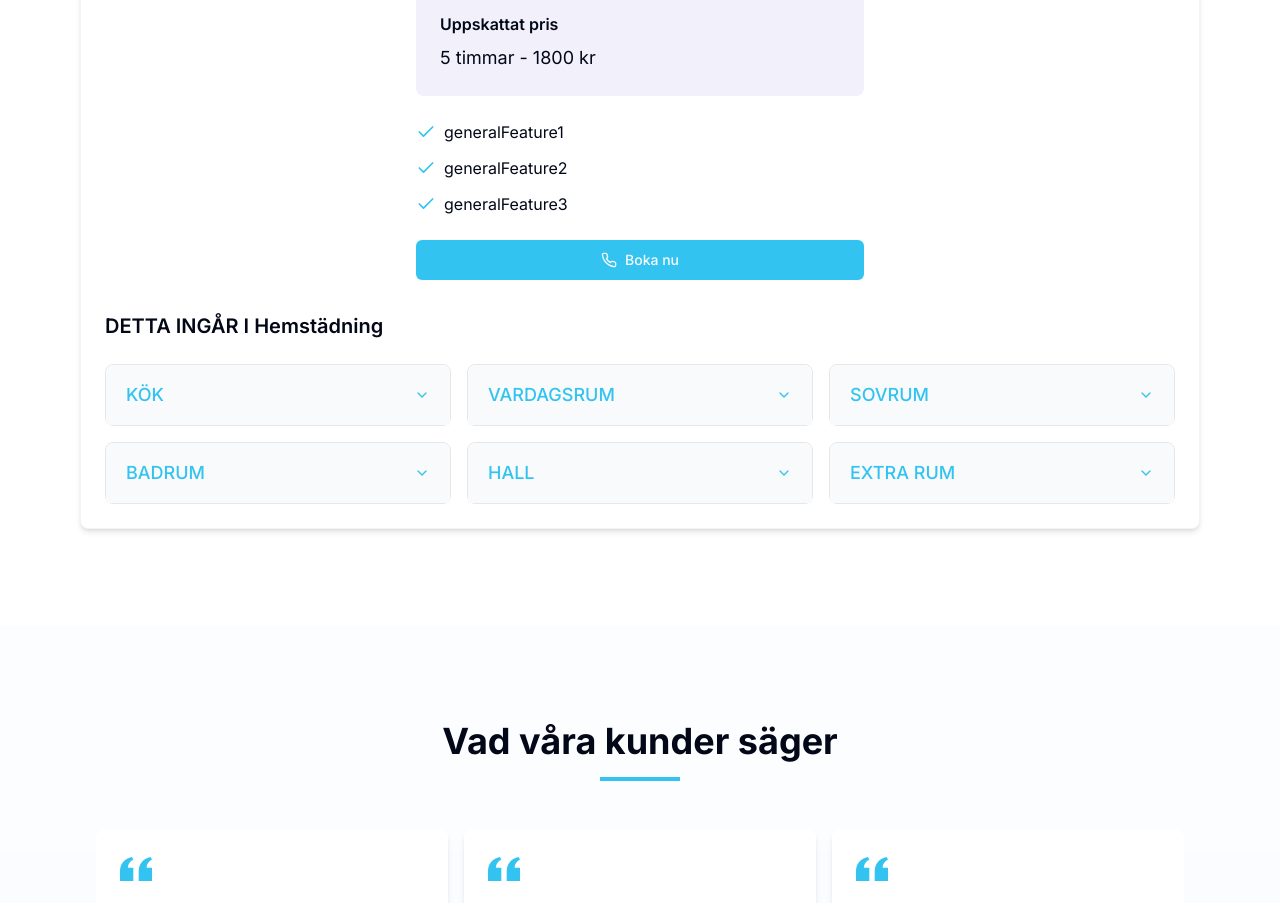
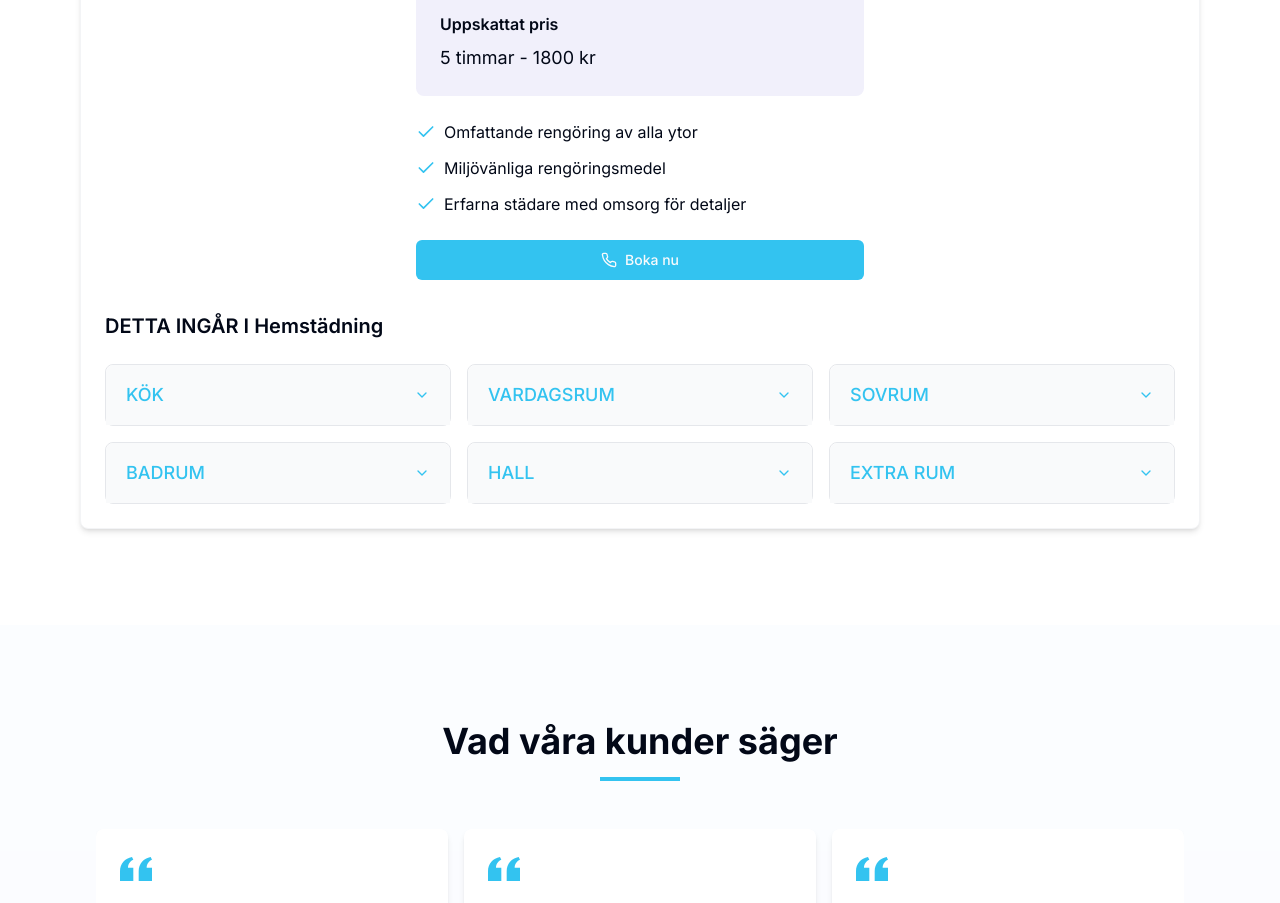
Before and after one commit to elbehiry/shr, a React (Vite) app: page / in a window 1280 px wide. Shown: the part 2960-3863 px from the top of the page. Built offline with nearby package versions, Linux system fonts and the light colour scheme.

Commit message:
Fix: Incorrect translation keys
Fixes incorrect translation keys for general and moving cleaning features.

```diff
--- a/src/components/LanguageSwitcher.tsx
+++ b/src/components/LanguageSwitcher.tsx
@@ -1,4 +1,3 @@
-
 import React, { createContext, useContext, useState, ReactNode } from 'react';
 import { Button } from '@/components/ui/button';
 import { Languages } from 'lucide-react';
@@ -152,6 +151,15 @@ const translations: Record<string, Record<string, string>> = {
     scrubberUseDesc: 'Användning av en skurmaskin för mycket smutsiga golv ingår inte i priset och debiteras extra om det behövs.',
     looseItemsRemoval: 'Borttagning av lösa föremål',
     looseItemsRemovalDesc: 'Borttagning av lösa föremål som ska kastas ingår INTE i priset och debiteras extra per timme.',
+
+    // Features for the different cleaning services
+    generalFeature1: 'Omfattande rengöring av alla ytor',
+    generalFeature2: 'Miljövänliga rengöringsmedel',
+    generalFeature3: 'Erfarna städare med omsorg för detaljer',
+
+    movingFeature1: 'Professionell flyttstädning enligt checklista',
+    movingFeature2: 'Godkänd av besiktningsman',
+    movingFeature3: 'Fullständig rengöring av alla utrymmen',
 
     // Services
     servicesTitle: 'Våra tjänster',
@@ -382,6 +390,15 @@ const translations: Record<string, Record<string, string>> = {
     looseItemsRemoval: 'Removal of loose items',
     looseItemsRemovalDesc: 'Removal of loose items to be thrown away is NOT included in the price and is charged extra per hour.',
 
+    // Features for the different cleaning services
+    generalFeature1: 'Comprehensive cleaning of all surfaces',
+    generalFeature2: 'Eco-friendly cleaning products',
+    generalFeature3: 'Experienced cleaners with attention to detail',
+
+    movingFeature1: 'Professional move-out cleaning according to checklist',
+    movingFeature2: 'Approved by property inspectors',
+    movingFeature3: 'Complete cleaning of all spaces',
+
     // Services
     servicesTitle: 'Our Services',
     servicesDescription: 'We offer a wide range of cleaning services to meet all your needs.',
```
